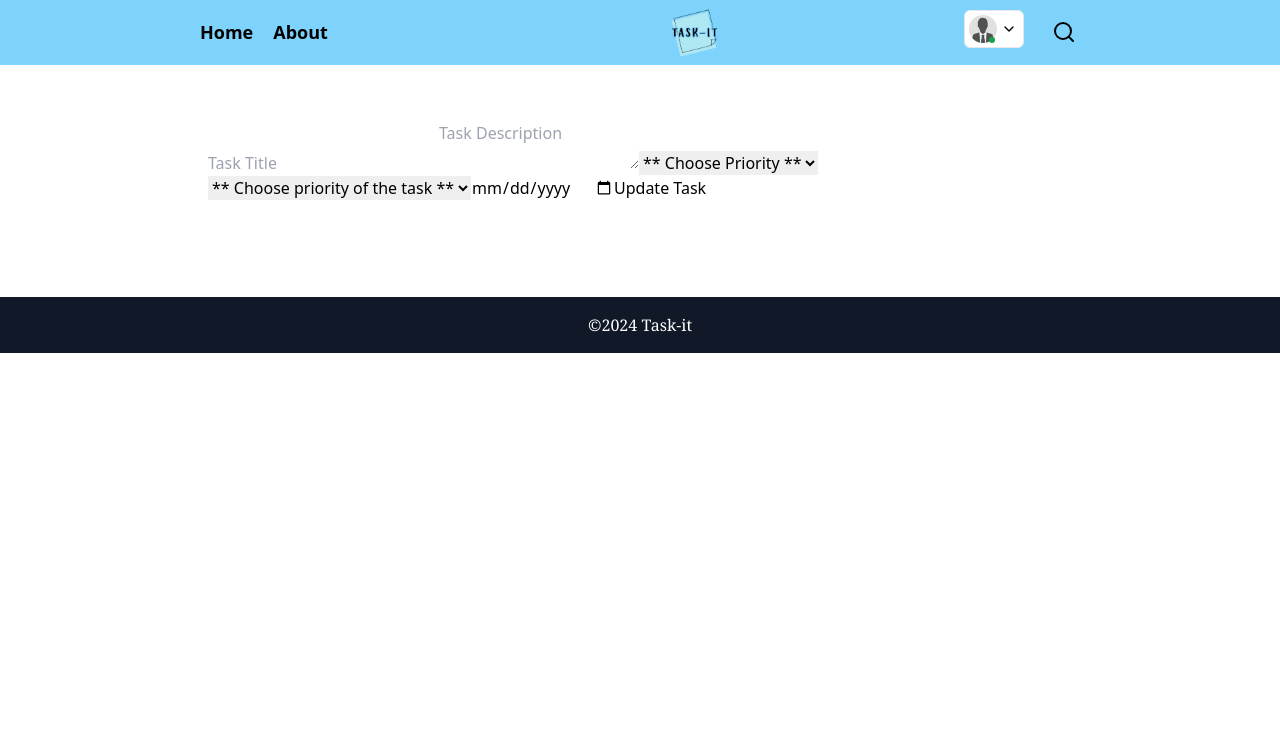
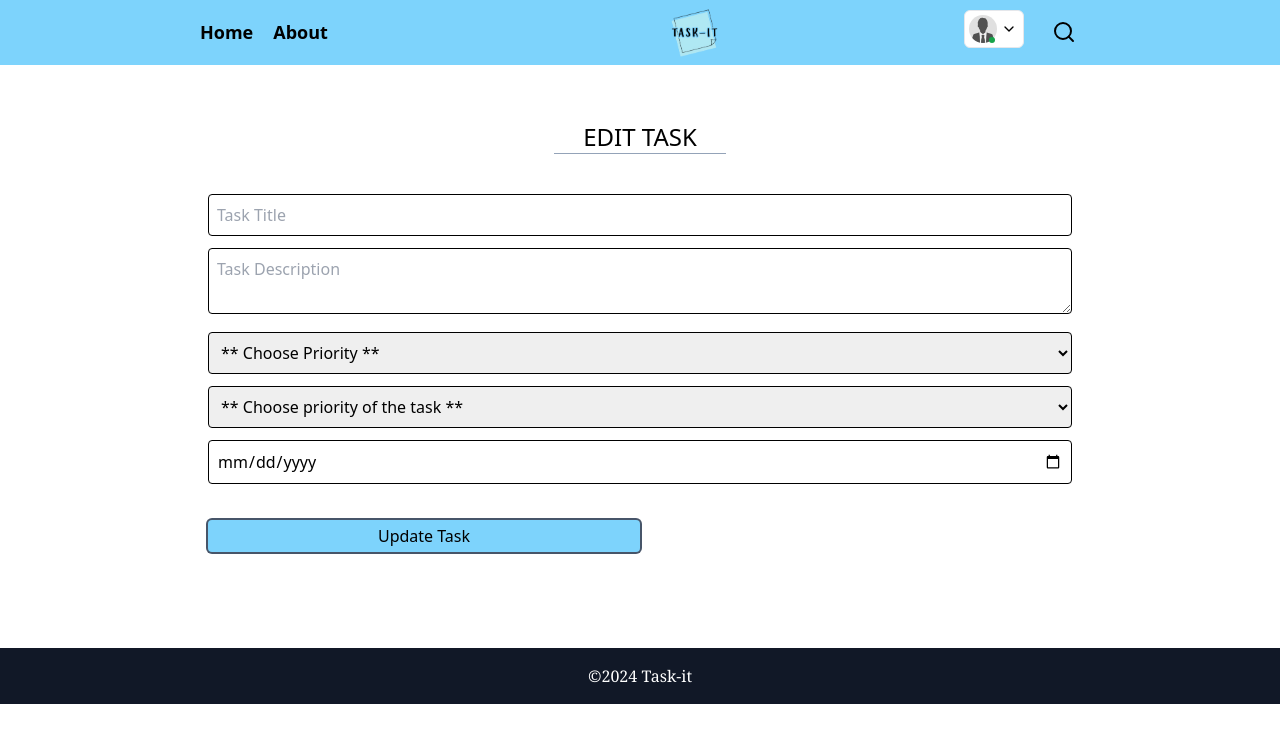
Before and after one commit to bilsim-code/taskit, a React (Vite) app in the folder client/: page /edit in a window 1280 px wide. Shown: the top 742 px of the page. Built offline with nearby package versions, Linux system fonts and the light colour scheme.

Commit message:
style edit form

```diff
--- a/client/src/Pages/EditItem.jsx
+++ b/client/src/Pages/EditItem.jsx
@@ -2,22 +2,24 @@
 const EditItem = () => {
   return (
     <form className="max-w-4xl mx-auto p-4">
-        <input type="text" name="title" placeholder="Task Title" required />
-        <textarea name="description" id="description" placeholder="Task Description"></textarea>
-        <select name="priority" id="priority" required>
+        <h2 className="text-center uppercase text-2xl font-medium">Edit Task</h2>
+        <hr className="mb-10 h-[1px] w-[20%] mx-auto border-0 bg-slate-400"/>
+        <input type="text" name="title" placeholder="Task Title" className="border border-black focus:outline-slate-800 rounded p-2 w-full mb-3" required />
+        <textarea name="description" id="description" placeholder="Task Description" className="border border-black focus:outline-slate-800 rounded p-2 w-full mb-3"></textarea>
+        <select name="priority" id="priority" className="border border-black focus:outline-slate-800 rounded p-2 w-full mb-3" required>
             <option value="">** Choose Priority **</option>
             <option value="low">Low</option>
             <option value="medium">Medium</option>
             <option value="high">High</option>
         </select>
-        <select name="status" id="" required>
+        <select name="status" id="" className="border border-black focus:outline-slate-800 rounded p-2 w-full mb-3" required>
             <option value="">** Choose priority of the task **</option>
             <option value="pending">Pending</option>
             <option value="inProgress">In-Progress</option>
             <option value="completed">Completed</option>
         </select>
-        <input type="date" name="dueDate" id="dueDate" />
-        <button type="submit">Update Task</button>
+        <input type="date" name="dueDate" id="dueDate" className="border border-black focus:outline-slate-800 rounded p-2 w-full mb-3" />
+        <button type="submit" className="rounded p-1 w-1/2 max-nav-xs:w-full mx-auto bg-sky-300 ring-2 ring-slate-600 mt-6">Update Task</button>
     </form>
   )
 }
```
